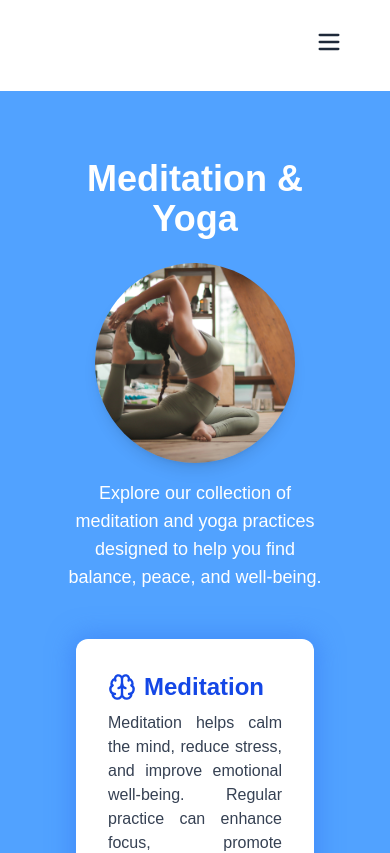
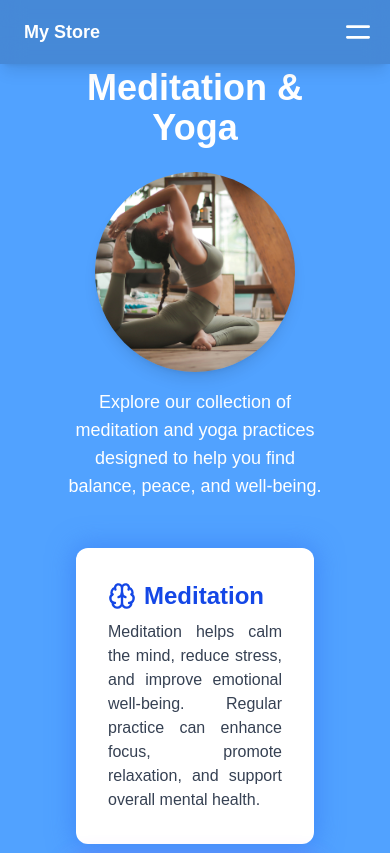
Before and after one commit to SantinoGiordano/ShopifyApp, a Next.js app: page / in a window 390 px wide. Shown: the top 853 px of the page. Built offline with nearby package versions, Linux system fonts and the light colour scheme.

Commit message:
redesigned the website nav

```diff
--- a/app/components/nav.tsx
+++ b/app/components/nav.tsx
@@ -2,126 +2,134 @@
 
 import Link from "next/link";
 import React, { useState } from "react";
-import { Menu, X } from "lucide-react";
 
 const Nav = () => {
-  const [menuOpen, setMenuOpen] = useState(false);
+  const [mobileOpen, setMobileOpen] = useState(false);
 
   return (
-    <nav className="bg-white mx-auto p-7 w-[90%] max-w-4xl flex items-center justify-between md:justify-center ">
-      {/* Desktop Menu */}
-      <div className="hidden md:flex gap-6 items-center">
+    <>
+      <nav className="bg-gray-800/20 backdrop-blur-md text-white px-4 py-4 md:px-8 md:py-4 flex justify-between items-center fixed top-0 left-0 w-full z-50 shadow-lg">
+        {/* Logo / Branding */}
+        <div className="flex items-center">
+          <span className="ml-2 text-lg md:text-2xl font-bold">My Store</span>
+        </div>
+
+        {/* Hamburger Icon */}
+        <button
+          className="md:hidden ml-4 focus:outline-none"
+          onClick={() => setMobileOpen((prev) => !prev)}
+          aria-label="Toggle menu"
+        >
+          <svg
+            className="w-8 h-8"
+            fill="none"
+            stroke="currentColor"
+            viewBox="0 0 24 24"
+          >
+            <path
+              strokeLinecap="round"
+              strokeLinejoin="round"
+              strokeWidth={2}
+              d={
+                mobileOpen
+                  ? "M6 18L18 6M6 6l12 12"
+                  : "M4 8h16M4 16h16"
+              }
+            />
+          </svg>
+        </button>
+
+        {/* Desktop Nav */}
+        <ul className="hidden md:flex space-x-4 md:space-x-8">
+          <li>
             <Link
               href="/"
-          className="text-gray-800  hover:text-blue-600 transition-colors duration-300"
+              className="hover:text-gray-400 transition-colors font-medium text-base md:text-lg drop-shadow"
+            >
+              Home
+            </Link>
+          </li>
+          <li>
+            <Link
+              href="/about"
+              className="hover:text-gray-400 transition-colors font-medium text-base md:text-lg drop-shadow"
+            >
+              About
+            </Link>
+          </li>
+          <li>
+            <Link
+              href="/products"
+              className="hover:text-gray-400 transition-colors font-medium text-base md:text-lg drop-shadow"
+            >
+              Products
+            </Link>
+          </li>
+          <li>
+            <Link
+              href="/cart"
+              className="hover:text-gray-400 transition-colors font-medium text-base md:text-lg drop-shadow"
+            >
+              🛒 Your Cart
+            </Link>
+          </li>
+        </ul>
+      </nav>
+
+      {/* Mobile Nav Overlay */}
+      {mobileOpen && (
+        <div className="text-white fixed inset-0 bg-black z-[9999] flex flex-col items-center pt-24 md:hidden transition-all">
+          <button
+            className="absolute top-6 right-6"
+            onClick={() => setMobileOpen(false)}
+            aria-label="Close menu"
+          >
+            <svg
+              className="w-8 h-8"
+              fill="none"
+              stroke="currentColor"
+              viewBox="0 0 24 24"
+            >
+              <path
+                strokeLinecap="round"
+                strokeLinejoin="round"
+                strokeWidth={2}
+                d="M6 18L18 6M6 6l12 12"
+              />
+            </svg>
+          </button>
+
+          <Link
+            href="/"
+            className="block py-3 px-6 text-lg font-medium hover:text-gray-400 drop-shadow"
+            onClick={() => setMobileOpen(false)}
           >
             Home
           </Link>
           <Link
             href="/about"
-          className="text-gray-800 hover:text-blue-600 transition-colors duration-300"
+            className="block py-3 px-6 text-lg font-medium hover:text-gray-400 drop-shadow"
+            onClick={() => setMobileOpen(false)}
           >
             About
           </Link>
-        {/* <Link
-          href="/contact"
-          className="text-gray-800 hover:text-blue-600 transition-colors duration-300"
-        >
-          Contact
-        </Link> */}
           <Link
             href="/products"
-          className="text-gray-800 hover:text-blue-600 transition-colors duration-300"
+            className="block py-3 px-6 text-lg font-medium hover:text-gray-400 drop-shadow"
+            onClick={() => setMobileOpen(false)}
           >
             Products
           </Link>
           <Link
             href="/cart"
-          onClick={() => setMenuOpen(false)}
-          className="text-black hover:text-blue-600 transition-colors duration-300"
+            className="block py-3 px-6 text-lg font-medium hover:text-gray-400 drop-shadow"
+            onClick={() => setMobileOpen(false)}
           >
             🛒 Your Cart
           </Link>
-        {/* <Link
-          href="/checkout"
-          className="text-gray-800 hover:text-blue-600 transition-colors duration-300"
-        >
-          Chcekout
-        </Link> */}
         </div>
-
-      <div className="md:hidden ml-auto">
-        <button
-          onClick={() => setMenuOpen(!menuOpen)}
-          className="text-gray-800 focus:outline-none"
-        >
-          {menuOpen ? <X size={28} /> : <Menu size={28} />}
-        </button>
-      </div>
-
-      {menuOpen && (
-        <>
-          <div
-            className="fixed inset-0 bg-black/99 z-40"
-            onClick={() => setMenuOpen(false)}
-          />
-
-          <div className=" text-center fixed top-0 left-0 right-0 z-50 flex justify-center">
-            <div className=" p-8 flex flex-col gap-6 w-[80%] max-w-xs mt-6 rounded-xl shadow-lg relative">
-              <button
-                onClick={() => setMenuOpen(false)}
-                className="absolute top-4 right-4 text-white focus:outline-none"
-                aria-label="Close menu"
-              >
-                <X size={28} />
-              </button>
-              <Link
-                href="/"
-                onClick={() => setMenuOpen(false)}
-                className="text-white hover:text-blue-600 transition-colors duration-300"
-              >
-                Home
-              </Link>
-              <Link
-                href="/about"
-                onClick={() => setMenuOpen(false)}
-                className="text-white hover:text-blue-600 transition-colors duration-300"
-              >
-                About
-              </Link>
-              {/* <Link
-                href="/contact"
-                onClick={() => setMenuOpen(false)}
-                className="text-white hover:text-blue-600 transition-colors duration-300"
-              >
-                Contact
-              </Link> */}
-              <Link
-                href="/products"
-                onClick={() => setMenuOpen(false)}
-                className="text-white hover:text-blue-600 transition-colors duration-300"
-              >
-                Products
-              </Link>
-              <Link
-                href="/cart"
-                onClick={() => setMenuOpen(false)}
-                className="text-white hover:text-blue-600 transition-colors duration-300"
-              >
-                🛒 Your Cart
-              </Link>
-              {/* <Link
-                href="/checkout"
-                onClick={() => setMenuOpen(false)}
-                className="text-white hover:text-blue-600 transition-colors duration-300"
-              >
-                Chcekout
-              </Link> */}
-            </div>
-          </div>
+      )}
     </>
-      )}
-    </nav>
   );
 };
 
```
Lines whose indentation alone changed are shown as unchanged.
